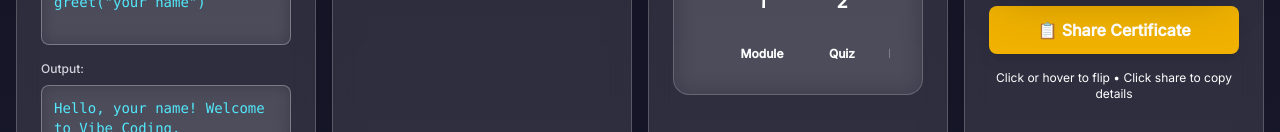
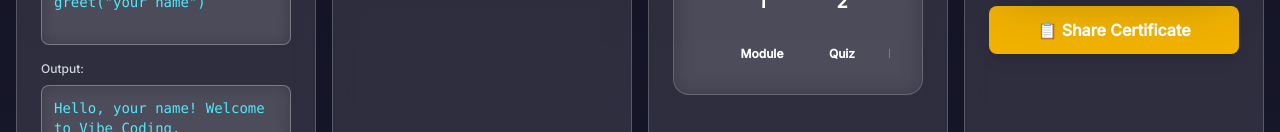
Before and after one commit to thechefcharles/learn-to-vibe-code, a Next.js app: page /landing-kids in a window 1280 px wide. Shown: the part 820-952 px from the top of the page. Built offline with nearby package versions, Linux system fonts and the light colour scheme.

Commit message:
style: remove instructions text from certificate widget

```diff
--- a/components/CredentialPreviewWidget.tsx
+++ b/components/CredentialPreviewWidget.tsx
@@ -214,15 +214,6 @@ export function CredentialPreviewWidget() {
         )}
       </motion.button>
 
-      {/* Instructions */}
-      <motion.div
-        initial={{ opacity: 0 }}
-        animate={{ opacity: 1 }}
-        transition={{ delay: 0.3 }}
-        className="mt-4 text-center text-xs text-slate/60"
-      >
-        Click or hover to flip • Click share to copy details
-      </motion.div>
     </div>
   );
 }
```
